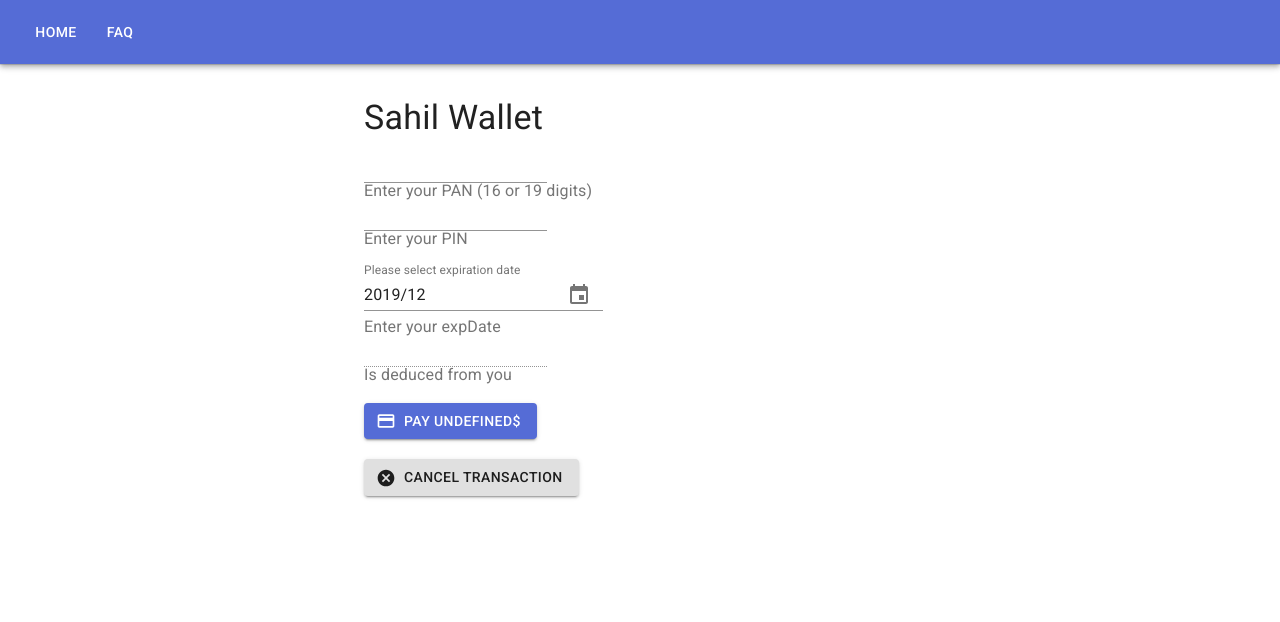
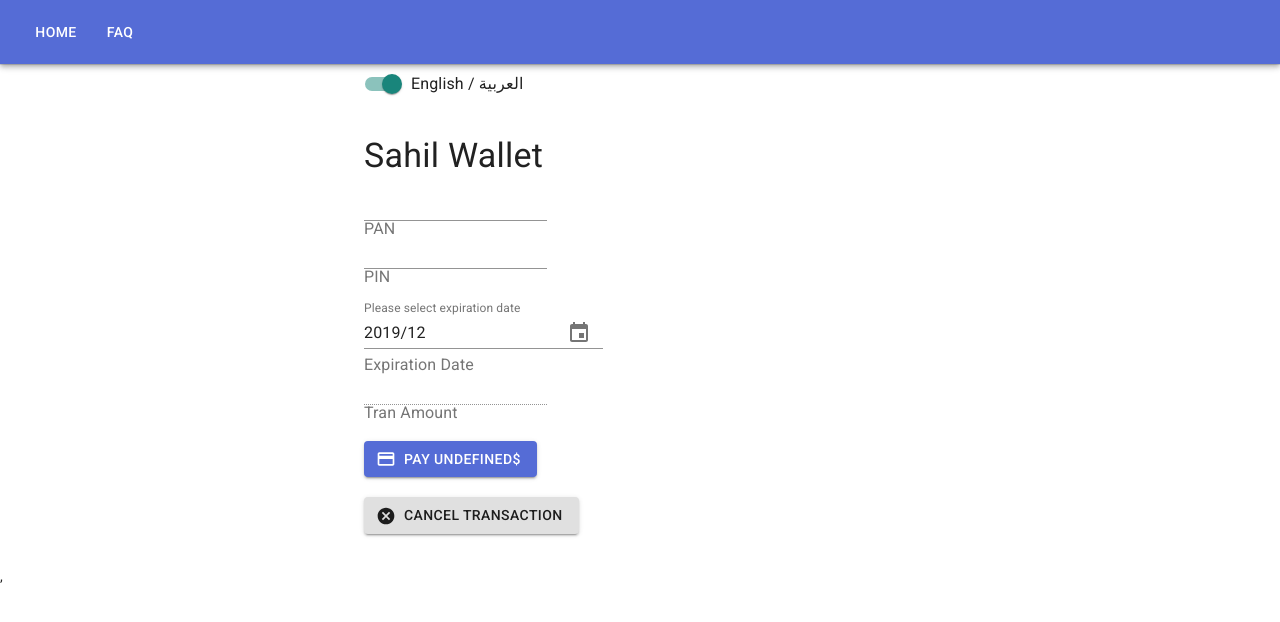
Before and after one commit to adonese/donates, a React (Create React App) app: page / in a window 1280 px wide. Shown: the top 622 px of the page. Built offline with nearby package versions, Linux system fonts and the light colour scheme; no server answers.

Commit message:
adding i18n support

```diff
--- a/package.json
+++ b/package.json
@@ -14,10 +14,13 @@
     "@material-ui/icons": "^4.5.1",
     "@material-ui/pickers": "^3.2.8",
     "clsx": "latest",
+    "i18next": "^19.8.2",
+    "i18next-browser-languagedetector": "^6.0.1",
     "jsencrypt": "^3.0.0-rc.1",
     "moment": "^2.24.0",
     "react": "latest",
     "react-dom": "latest",
+    "react-i18next": "^11.7.3",
     "react-moment": "^0.9.7",
     "react-router-dom": "^5.1.2",
     "react-scripts": "latest",
--- a/src/App.js
+++ b/src/App.js
@@ -1,13 +1,9 @@
-import React, {useState} from 'react';
+import React, { useState } from 'react';
 import Container from '@material-ui/core/Container';
 import Typography from '@material-ui/core/Typography';
 import Box from '@material-ui/core/Box';
-import Link from '@material-ui/core/Link';
-import ProTip from './ProTip';
 import FormGroup from "@material-ui/core/FormGroup"
-import { Input, InputLabel, TextField } from "@material-ui/core"
-import Select from '@material-ui/core/Select';
-import FormHelperText from "@material-ui/core/FormControl"
+import { Input, InputLabel } from "@material-ui/core"
 import uuid from 'uuid';
 import JSencrypt from "jsencrypt";
 
@@ -19,18 +15,20 @@ import DialogTitle from '@material-ui/core/DialogTitle';
 import PaymentIcon from '@material-ui/icons/Payment';
 import CancelIcon from "@material-ui/icons/Cancel"
 import MomentUtils from '@date-io/moment';
-import moment from '@date-io/moment';
-import NativeSelect from '@material-ui/core/NativeSelect';
+import Switch from '@material-ui/core/Switch';
+import FormControlLabel from '@material-ui/core/FormControlLabel';
+
+import i18n from "./i18n";
 
 import { Button } from '@material-ui/core';
 import {
   MuiPickersUtilsProvider,
-  KeyboardTimePicker,
   KeyboardDatePicker,
 } from '@material-ui/pickers';
-import { Redirect, useHistory } from 'react-router-dom';
 
 const qs = require('query-string');
+
+
 
 // const [responseHooks, setResponse] = useState();
 
@@ -38,21 +36,28 @@ class DataForm extends React.Component {
   constructor(props) {
     super(props);
     this.state = {
+      lang: 1,
       value: '',
       username: '',
       error: false,
       success: false,
       message: '',
-      passedAmount: qs.parse(window.location.search, {ignoreQueryPrefix: true})["amount"],
-      id: qs.parse(window.location.search, {ignoreQueryPrefix: true})["id"],
-      token: qs.parse(window.location.search, {ignoreQueryPrefix: true})["token"],
-      pin: "", pan: "", amount: this.passedAmount, expDate: "", open: true, disabled: false, selectedMoment: this.props.value
+
+
+      passedAmount: qs.parse(window.location.search, { ignoreQueryPrefix: true })["amount"],
+      id: qs.parse(window.location.search, { ignoreQueryPrefix: true })["id"],
+      token: qs.parse(window.location.search, { ignoreQueryPrefix: true })["token"],
+
+
+      pin: "",
+      pan: "",
+      amount: this.passedAmount,
+      expDate: "",
+      open: true,
+      disabled: false,
+      selectedMoment: this.props.value
     };
 
-    // console.log("the id is: ", id)
-    // console.log("the id parsed is: ", id["q"])
-    console.log("the query param is: ", this.state.id)
-    // console.log("the query param is: ", this.state.id["q"])
     this.handleSubmit = this.handleSubmit.bind(this);
     this.handleChangePin = this.handleChangePin.bind(this);
     this.handleChangeAmount = this.handleChangeAmount.bind(this);
@@ -60,7 +65,8 @@ class DataForm extends React.Component {
     this.handleChangePan = this.handleChangePan.bind(this);
     this.handleClose = this.handleClose.bind(this);
     this.handleChangeDonors = this.handleChangeDonors.bind(this);
-    this.cancel = this.cancel(this);
+    this.handleCancel = this.handleCancel.bind(this);
+    this.handleLanguage = this.handleLanguage.bind(this);
   }
 
 
@@ -73,7 +79,6 @@ class DataForm extends React.Component {
   }
 
   handleChangeExpDate(date) {
-    // console.log("the date is ", date.month())
     let m = date.format("YYMM")
     console.log("the wanted date is: ", m)
     this.setState({ expDate: m, selectedMoment: date });
@@ -111,7 +116,7 @@ class DataForm extends React.Component {
       .then((data) => {
         console.log("the public key is", data.ebs_response.pubKeyValue)
 
-          localStorage.setItem("key", data.ebs_response.pubKeyValue)
+        localStorage.setItem("key", data.ebs_response.pubKeyValue)
 
       })
       .catch(error => {
@@ -134,7 +139,7 @@ class DataForm extends React.Component {
   }
 
   handleSubmit(event) {
-    // event.preventDefault();
+    event.preventDefault();
     console.log("The params are: ", this.state.id)
     if (!localStorage.getItem("key")) {
       this.setKey()
@@ -144,8 +149,8 @@ class DataForm extends React.Component {
     const [ipin, id] = this.generateIPin(this.state.pin, key)
 
     // console.log('A name was submitted: ' + data.data);
-    fetch('https://beta.soluspay.net/api/v1/payment/sahil'+`?id=${this.state.id}&token=${this.state.token}&to="http://localhost:7327"`, {
-      method: 'POST', redirect:"follow",
+    fetch('https://beta.soluspay.net/api/v1/payment/sahil' + `?id=${this.state.id}&token=${this.state.token}`, {
+      method: 'POST', redirect: "follow",
       headers: {
         'Content-Type': 'application/json'
       },
@@ -166,7 +171,7 @@ class DataForm extends React.Component {
         // return response.then(Promise.reject.bind(Promise))
         throw response
       }
-      if (response.redirected){
+      if (response.redirected) {
         window.location.href = response.url;
       }
       // return response.json()
@@ -176,18 +181,9 @@ class DataForm extends React.Component {
       this.setState({ success: true, message: data.ebs_response.responseMessage, approval: data.ebs_response.responseMessage, error: false });
       console.log("the data is", data.ebs_response)
     }).catch(error => {
-      console.log('error: ' + error);
-      if (error.status >= 400||error.status>=500){
+      // console.log('error: ' + error.ebs_response);
+      if (error.status >= 400 || error.status >= 500) {
         error.json().then((body) => {
-          //Here is already the payload from API
-          // this.props.history.push('/fail', { message: body.message, code: body.code })
-          // this.props.history.push({
-          //   pathname: '/fail',
-          //   state: {
-          //     id: 7,
-          //     color: 'green'
-          //   }
-          // })
 
           console.log(body);
           if (error.status > 500) {
@@ -198,8 +194,6 @@ class DataForm extends React.Component {
             console.log("the message is: ", this.state.message);
           }
         });
-      }else{
-        this.setState({ message: "network error", error: true, username: null });
       }
 
       // this.setState({error: true, message: error.message})
@@ -213,11 +207,12 @@ class DataForm extends React.Component {
     this.setState({ open: true })
   }
 
-  cancel() {
-    // let uuid = this.id;
-    // console.log(uuid);
+  handleCancel(event) {
+    event.preventDefault();
+    let uuid = this.id;
+    console.log(uuid);
     fetch(`https://beta.soluspay.net/api/v1/cancel?id=${this.state.token}`, {
-      method: 'POST', redirect:"follow",
+      method: 'POST', redirect: "follow",
       headers: {
         'Content-Type': 'application/json'
       },
@@ -226,19 +221,43 @@ class DataForm extends React.Component {
       })
     }).then((response) => {
       console.log("response is: ", response)
+      window.location.href = "https://sahil2.soluspay.net?code=transaction_cancelled"
+      // window.open("", "_self");
+      // window.close();
     })
+
+
   }
 
   handleClose() {
     this.setState({ open: false, disabled: false })
   }
 
+  handleLanguage(event) {
+    let prev  = this.state.lang;
+    this.setState(({ lang:  !prev}));
+    if (prev) {
+      i18n.changeLanguage("ar");
+      return
+    }
+    i18n.changeLanguage("en");
+
+  }
+
   render() {
     return (
       <Container maxWidth="sm">
+
+        <FormControlLabel
+        checked={this.state.lang}
+          control={<Switch onChange={this.handleLanguage} />}
+          label={i18n.t("language")}
+        />
+
+
         <Box my={4}>
           <Typography variant="h4" component="h1" gutterBottom>
-            {"Sahil Wallet"}
+            {i18n.t("name")}
           </Typography>
 
           {/* Form */}
@@ -246,10 +265,10 @@ class DataForm extends React.Component {
             <form onSubmit={this.handleSubmit}>
 
               <Input id="pan" pattern=".{16,19}" required aria-describedby="pan" onChange={this.handleChangePan} />
-              <InputLabel htmlFor="pan">Enter your PAN (16 or 19 digits)</InputLabel>
+              <InputLabel htmlFor="pan">{i18n.t("pan")}</InputLabel>
 
               <Input pattern=".{4}" required type="password" id="pin" aria-describedby="pin" onChange={this.handleChangePin} />
-              <InputLabel htmlFor="pin">Enter your PIN</InputLabel>
+              <InputLabel htmlFor="pin">{i18n.t("pin")}</InputLabel>
 
               {/* <Input type="data" id="expDate" pattern=".{4}" required aria-describedby="expDate" onChange={this.handleChangeExpDate} /> */}
               <MuiPickersUtilsProvider utils={MomentUtils}>
@@ -265,23 +284,20 @@ class DataForm extends React.Component {
                 />
               </MuiPickersUtilsProvider>
 
-              <InputLabel htmlFor="expDate">Enter your expDate</InputLabel>
+
+              <InputLabel htmlFor="expDate">{i18n.t("expDate")}</InputLabel>
 
               <Input type="number" step="0.01" id="amount" aria-describedby="amount" disabled value={this.state.passedAmount} />
-              <InputLabel htmlFor="amount">Is deduced from you</InputLabel>
+              <InputLabel htmlFor="amount">{i18n.t("amount")}</InputLabel>
 
               <br></br>
-              <Button disabled={this.state.disabled} type="submit" variant="contained" color="primary" startIcon={<PaymentIcon />}>
+              <Button disabled={this.state.disabled} onClick={this.handleSubmit} variant="contained" color="primary" startIcon={<PaymentIcon />}>
                 {"Pay " + this.state.passedAmount + "$"}
-
-
               </Button>
 
-<br/><br/>
-              <Button disabled={this.state.disabled} variant="contained" color="red" startIcon={<CancelIcon />} onClick={this.cancel}>
-                {"Cancel Transaction"}
-
-
+              <br /><br />
+              <Button variant="contained" color="red" startIcon={<CancelIcon />} onClick={this.handleCancel}>
+                {i18n.t("cancel")}
               </Button>
 
             </form>
@@ -314,10 +330,10 @@ class DataForm extends React.Component {
           }
 
 
-{this.state.success &&
+          {this.state.success &&
             < div >
-            {/* <Redirect to="/success"/> */}
-              <p onChange={this.handleChange}>Successful response <b>{this.state.message}</b></p>
+              {/* <Redirect to="/success"/> */}
+              <p onChange={this.handleChange}>{i18n.t("success")} <b>{this.state.message}</b></p>
               <Dialog
                 open={this.state.open}
                 aria-labelledby="alert-dialog-title"
--- /dev/null
+++ b/src/i18n.js
@@ -0,0 +1,57 @@
+import i18n from "i18next";
+import LanguageDetector from "i18next-browser-languagedetector";
+
+i18n.use(LanguageDetector).init({
+    // we init with resources
+    resources: {
+        en: {
+
+                translations: {
+                    pan: "PAN",
+                    amount: "Tran Amount",
+                    pin: "PIN",
+                    expDate: "Expiration Date",
+                    success: "Successful transaction",
+                    failure: "Transaction failed",
+                    submit: "Submit",
+                    name: "Sahil Wallet",
+                    language: "English / العربية",
+                    cancel: "Cancel Transaction"
+
+
+            }
+        },
+        ar: {
+            translations: {
+                pan: "رقم البطاقة",
+                pin: "الرقم السري",
+                expDate: "تاريخ انتهاء البطاقة",
+                success: "معاملة ناجحة",
+                failure: "المعاملة فشلت",
+                amount: "قيمة المعاملة",
+                submit: "تنفيذ المعاملة",
+                name: "Sahil Wallet",
+                language: "English / العربية",
+                cancel: "الغاء المعاملة"
+            }
+        },
+
+
+
+
+    },
+    fallbackLng: "en",
+    debug: true,
+
+    // have a common namespace used around the full app
+    ns: ["translations"],
+    defaultNS: "translations",
+
+    keySeparator: false, // we use content as keys
+
+    react: {
+        wait: true
+    }
+});
+
+export default i18n;
--- a/src/routes.js
+++ b/src/routes.js
@@ -1,7 +1,5 @@
 import React from 'react';
-import FAQ from "./faq"
 import App from './App';
-import Success from "./success";
 import {
     BrowserRouter as Router,
     Switch,
```
Also changed, not shown: src/index.js (+6 -1 lines), 1 other file (tests, documents, lock files or other folders).
